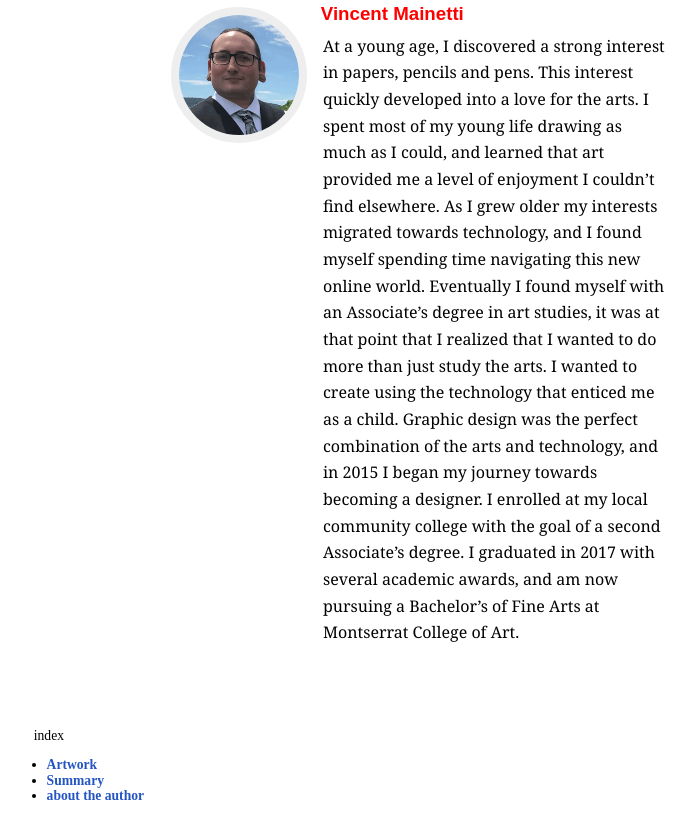
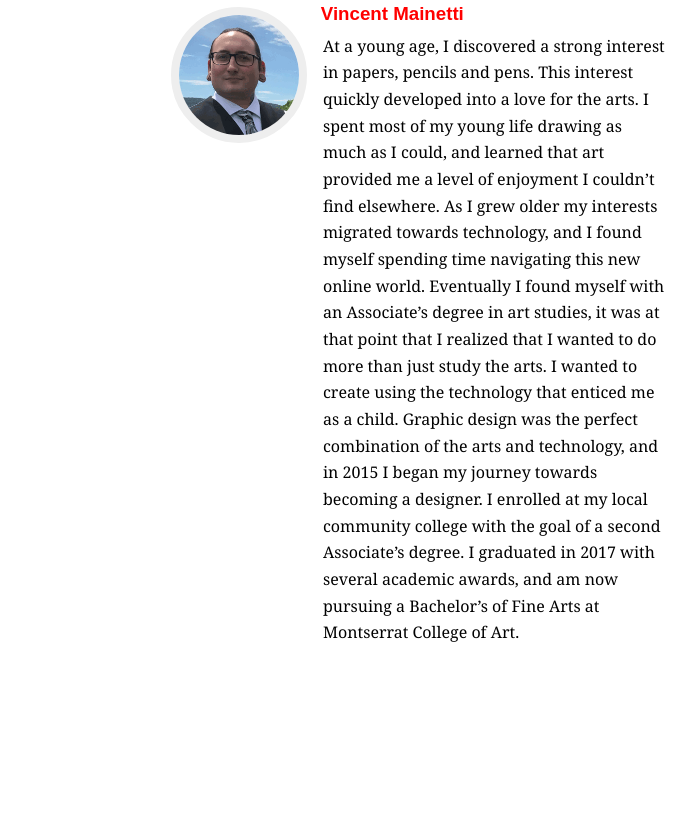
Before and after one commit to VincentMainetti/ebb-and-flow-final, a plain HTML site: page index.html in a window 1280 px wide. Shown: the part 1436-2256 px from the top of the page, without its empty margins (235-930 px from the left). After the commit the page ends 2164 px from the top, so only its background shows below. Drawn offline with Linux system fonts and the light colour scheme.

Commit message:
Update index.html

```diff
--- a/index.html
+++ b/index.html
@@ -38,20 +38,6 @@
 		</div>
 	</section>
 	<footer>
-		<div style="margin-left: 2em">
-			index
-		</div>
-		<ul>
-			<li>
-				<a href="h1">Artwork</a>
-			</li>
-			<li>
-				<a href="summary">Summary</a>
-			</li>
-			<li>
-				<a href="vincent-mainetti">about the author</a>
-			</li>
-		</ul>
 	</footer>
 </body>
 </html>
```
